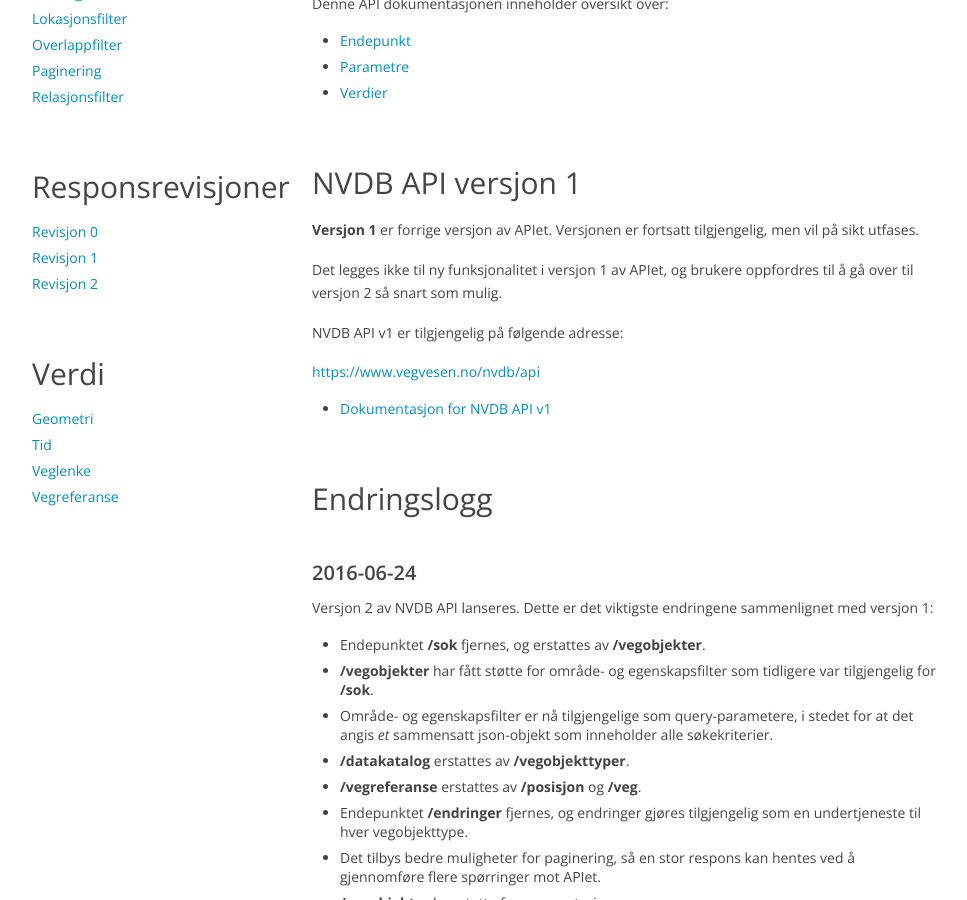
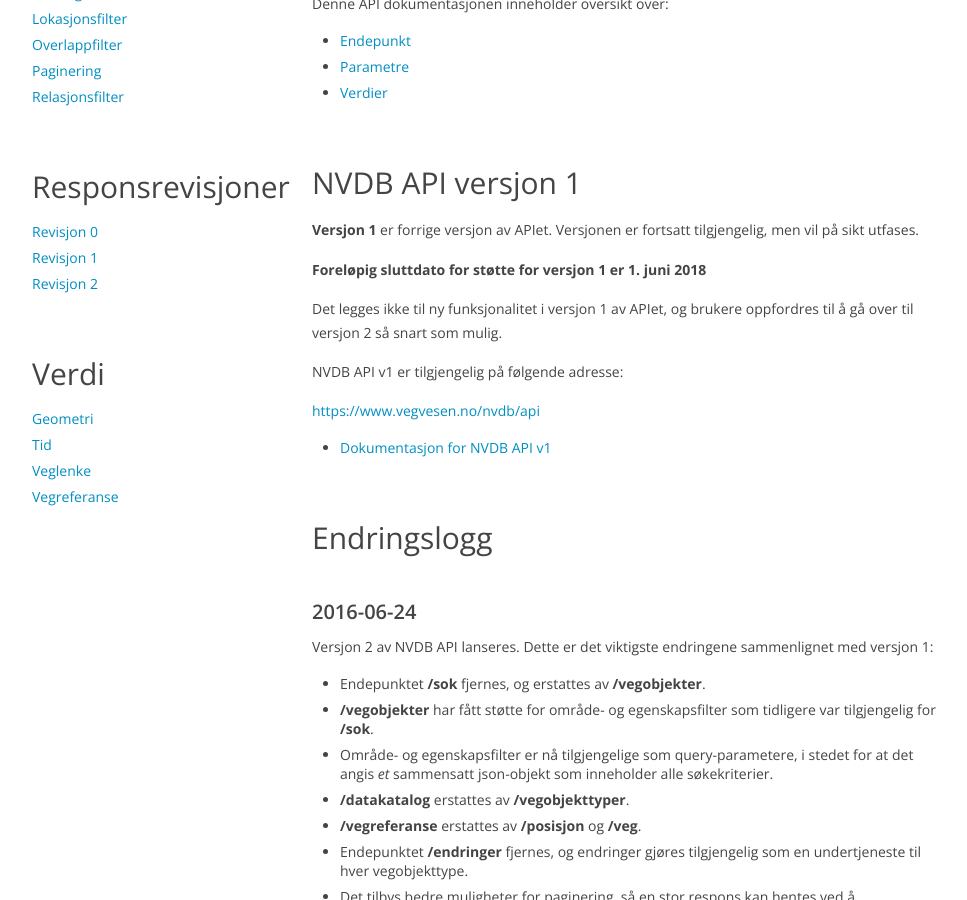
Before and after one commit to nvdb-vegdata/apidokumentasjon, a Jekyll site: the page built from index.md, in a window 1280 px wide and 900 px high, scrolled down 767 px. Shown: the whole window, without its empty margins (153-1120 px from the left). Built offline with Jekyll 4.4.1, drawn with Linux system fonts in a browser that asks for light colours; our own code applies the rules of GitHub Pages for plain Markdown files.

Commit message:
Sluttdato for V1

```diff
--- a/index.md
+++ b/index.md
@@ -34,6 +34,8 @@
 
 **Versjon 1** er forrige versjon av APIet. Versjonen er fortsatt tilgjengelig, men vil på sikt utfases.
 
+**Foreløpig sluttdato for støtte for versjon 1 er 1. juni 2018**
+
 Det legges ikke til ny funksjonalitet i versjon 1 av APIet, og brukere oppfordres til å gå over til versjon 2 så snart som mulig.
 
 NVDB API v1 er tilgjengelig på følgende adresse:
```
